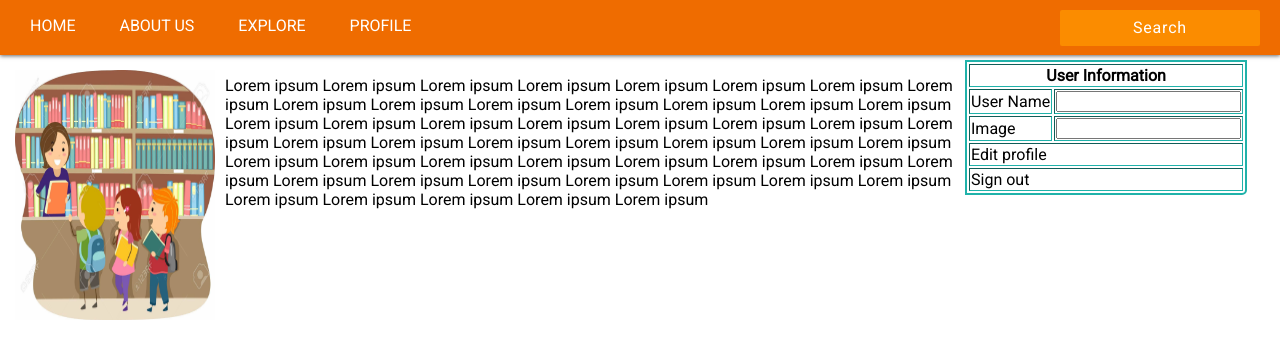
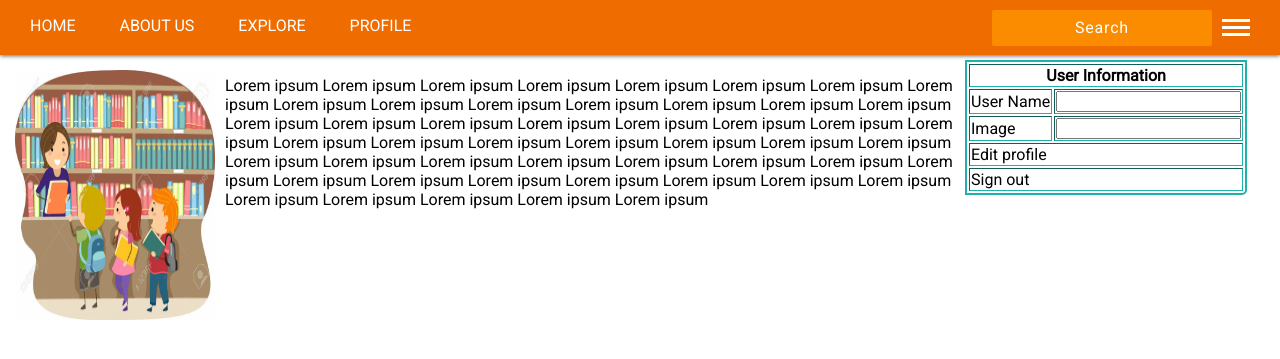
Before and after one commit to konyee95/Web-Application-Development, a PHP site: page / in a window 1280 px wide. Shown: the top 359 px of the page. Run offline with PHP 8.4, Linux system fonts and the light colour scheme.

Commit message:
added hamburger menu

```diff
--- /dev/null
+++ b/MyLibrary/css/hamburger-menu.css
@@ -0,0 +1,28 @@
+.hamburger-container {
+  display: inline-block;
+  cursor: pointer;
+}
+
+.bar1,
+.bar2,
+.bar3 {
+  width: 28px;
+  height: 3px;
+  background-color: #fff;
+  margin: 4px 0;
+  transition: 0.4s;
+}
+
+.change .bar1 {
+  -webkit-transform: rotate(-45deg) translate(-4px, 4px);
+  transform: rotate(-45deg) translate(-4px, 4px);
+}
+
+.change .bar2 {
+  opacity: 0;
+}
+
+.change .bar3 {
+  -webkit-transform: rotate(45deg) translate(-8px, -8px);
+  transform: rotate(45deg) translate(-8px, -8px);
+}
--- a/MyLibrary/css/navigation-bar.css
+++ b/MyLibrary/css/navigation-bar.css
@@ -26,6 +26,16 @@
   padding: 5px 10px;
   color: #fff;
   text-decoration: none;
+}
+
+/* contain both search field and hamburger menu */
+.search-container {
+  display: flex;
+  align-items: center;
+}
+
+.search-container > * {
+  padding: 0 10px;
 }
 
 .search-form {
--- a/MyLibrary/index.html
+++ b/MyLibrary/index.html
@@ -7,6 +7,10 @@
     <link href='https://fonts.googleapis.com/css?family=Roboto' rel='stylesheet'>
     <link rel="stylesheet" type="text/css" href="./css/format.css" />
     <link rel="stylesheet" type="text/css" href="./css/navigation-bar.css" />
+    <link rel="stylesheet" type="text/css" href="./css/hamburger-menu.css" />
+
+    <!-- scripts -->
+    <script src="./js/hamburger-menu.js"></script>
 
     <!-- meta -->
     <meta http-equiv="Content-Type" content="text/html; charset=utf-8">
@@ -30,9 +34,16 @@
                 </li>
             </ul>
 
-            <form class="search-form" action="" method="GET">
-                <input id="search-input" type="text" placeholder="Search" />
-            </form>
+            <div class="search-container">
+                <form class="search-form" action="" method="GET">
+                    <input id="search-input" type="text" placeholder="Search" />
+                </form>
+                <div class="hamburger-container" onclick="hamburgerMenu(this)">
+                    <div class="bar1"></div>
+                    <div class="bar2"></div>
+                    <div class="bar3"></div>
+                </div>
+            </div>
         </div>
 
         <div id="info-container">
--- /dev/null
+++ b/MyLibrary/js/hamburger-menu.js
@@ -0,0 +1,3 @@
+function hamburgerMenu(x) {
+  x.classList.toggle("change");
+}
```
